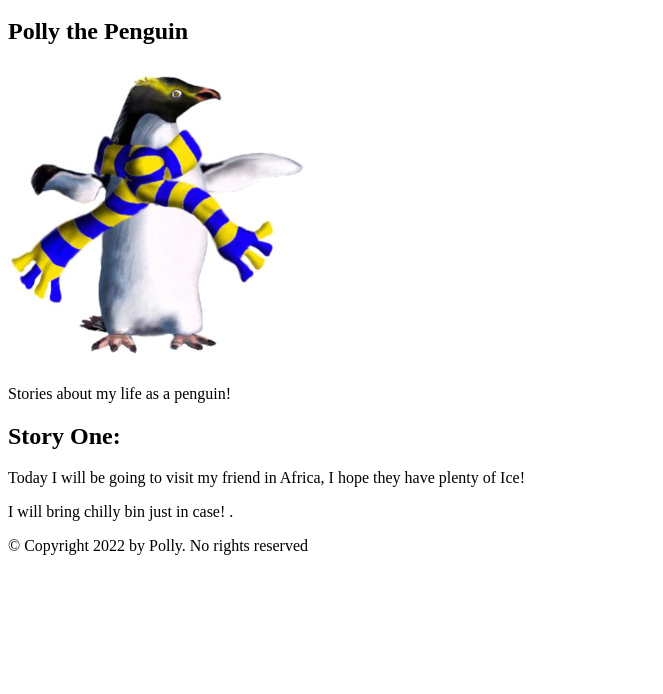
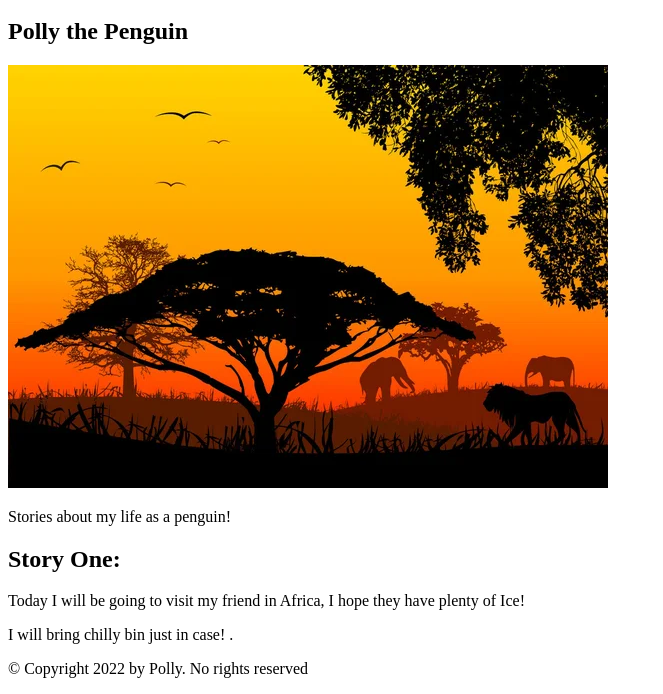
Before and after one commit to Munklepuff/Lab02, a website: page stories.html in a window 1280 px wide. Shown: the part 183-877 px from the top of the page, without its empty margins (0-663 px from the left). Before the commit the page ends 800 px from the top, so only its background shows below. Drawn offline with Linux system fonts and the light colour scheme.

Commit message:
added images to pages

```diff
--- a/stories.html
+++ b/stories.html
@@ -27,7 +27,7 @@
                 <section>
                     <h2> Polly the Penguin</h2>
 
-                    <img src="polly.jpeg" alt="Photo of Polly" />
+                    <img src="Africa.webp" alt="The Beautiful African Sunset" />
 
                     <p> Stories about my life as a penguin! </p>
                 </section>
```
Also changed, not shown: contact.html (+3 -0 lines).
